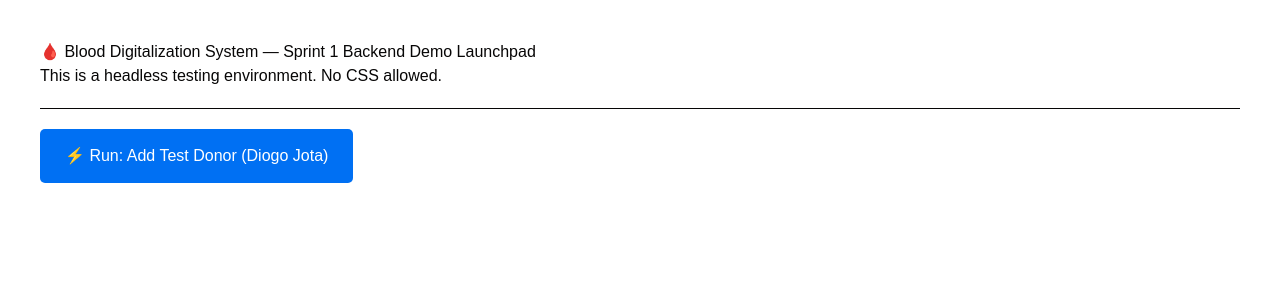
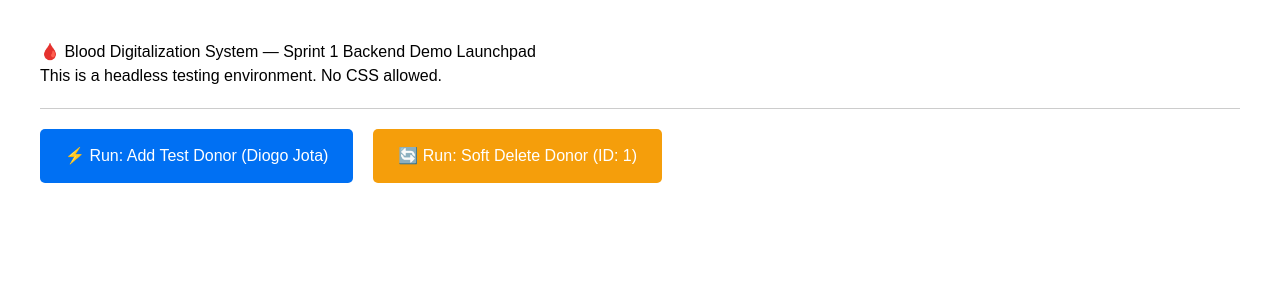
Before and after one commit to RanFrosh/CSSWENG-Blood-Digitalization, a Next.js app in the folder sweng/: page /demo in a window 1280 px wide. Shown: the top 300 px of the page. Built offline with nearby package versions, Linux system fonts and the light colour scheme; no server answers.

Commit message:
feat: made a delete donor db test

```diff
--- a/sweng/app/back/donor_actions/toggle_donor.ts
+++ b/sweng/app/back/donor_actions/toggle_donor.ts
@@ -9,7 +9,7 @@ import { donor } from "@/db/models/donor";
 export type DeletionMode = 'soft' | 'hard' | 'reactivate';
 
 export async function deleteDonors (donorlist: (number | string)[], command: DeletionMode) {
-    const supabase = await serverSupa();
+    {/* const supabase = await serverSupa();
         const { data: { user } } = await supabase.auth.getUser();
 
         if (!user) {
@@ -29,7 +29,7 @@ export async function deleteDonors (donorlist: (number | string)[], command: Del
                         await orm.delete(donor)
                         .where(inArray(donor.id, idList));
                     } else {
-                        const status = command === 'reactivate'
+                        const status = command === 'reactivate';
                         await orm.update(donor)
                         .set({ active: status })
                         .where(inArray(donor.id, idList));
@@ -40,5 +40,22 @@ export async function deleteDonors (donorlist: (number | string)[], command: Del
                     return { success: false, message: err.message };
                 }
             }
-        }
-}
+        }*/
+
+        try {
+                    const idList = donorlist.map((item) => BigInt(item));
+                    if (command === 'hard') {
+                        await orm.delete(donor)
+                        .where(inArray(donor.id, idList));
+                    } else {
+                        const status = command === 'reactivate';
+                        await orm.update(donor)
+                        .set({ active: status })
+                        .where(inArray(donor.id, idList));
+                    }
+                    return { success: true, message: `Done processing ${donorlist.length} donors` };
+                } catch (err: any) {
+                    console.error('try block failed on donor toggle: ' + err.message);
+                    return { success: false, message: err.message };
+                }
+}}
--- a/sweng/app/demo/page.tsx
+++ b/sweng/app/demo/page.tsx
@@ -1,46 +1,65 @@
 "use client";
 
-import { addTestDonor } from "@/app/back/donor_actions/add_test_donor"; // Adjust path if needed
+import { addTestDonor } from "@/app/back/donor_actions/add_test_donor"; // Double check this path
+import { deleteDonors } from "@/app/back/donor_actions/toggle_donor"; // Double check this path
 
 export default function DemoPage() {
 
   const handleAddDonor = async () => {
-    alert("🚀 Firing payload to the backend engine... Check your VS Code Terminal!");
     const response = await addTestDonor();
-
     if (response.success) {
-      alert("✅ Success! Donor added to Supabase. Check your Table Editor!");
+      alert("✅ Success! Donor injected.");
     } else {
       alert(`❌ Error: ${response.error}`);
     }
   };
 
+  const handleToggleDonor = async () => {
+    alert("🔄 Firing soft delete for Donor ID 8...");
+    const response = await deleteDonors([8], 'soft');
+
+    if (response?.success) {
+      alert(`✅ Success: ${response.message}`);
+    } else {
+      alert(`❌ Error: ${response?.message}`);
+    }
+  };
+
   return (
-    <div style={{ padding: "40px", fontFamily: "sans-serif" }}>
+    <div style={{
+      padding: "40px",
+      fontFamily: "sans-serif",
+      color: "#000000",       // Forces text to be visible
+      backgroundColor: "#ffffff", // Forces background to be white
+      minHeight: "100vh"
+    }}>
       <h1>🩸 Blood Digitalization System — Sprint 1 Backend Demo Launchpad</h1>
       <p>This is a headless testing environment. No CSS allowed.</p>
 
-      <hr style={{ margin: "20px 0" }} />
+      <hr style={{ margin: "20px 0", borderColor: "#ccc" }} />
 
-      <div style={{ display: "flex", gap: "20px" }}>
-        {/* BUTTON 1: THE INJECTION */}
-        <button
-          onClick={handleAddDonor}
-          style={{
-            padding: "15px 25px",
-            fontSize: "16px",
-            backgroundColor: "#0070f3",
-            color: "white",
-            border: "none",
-            borderRadius: "5px",
-            cursor: "pointer"
-          }}
-        >
+      <div style={{ display: "flex", gap: "20px", flexWrap: "wrap" }}>
+        {/* BUTTON 1: CREATE */}
+        <button onClick={handleAddDonor} style={buttonStyle("#0070f3")}>
           ⚡ Run: Add Test Donor (Diogo Jota)
         </button>
 
-        {/* You can add more buttons here later for your other actions! */}
+        {/* BUTTON 2: UPDATE (Soft Delete) */}
+        <button onClick={handleToggleDonor} style={buttonStyle("#f59e0b")}>
+          🔄 Run: Soft Delete Donor (ID: 1)
+        </button>
       </div>
     </div>
   );
 }
+
+// Reusable style helper
+const buttonStyle = (bgColor: string) => ({
+  padding: "15px 25px",
+  fontSize: "16px",
+  backgroundColor: bgColor,
+  color: "white",
+  border: "none",
+  borderRadius: "5px",
+  cursor: "pointer"
+});
```
